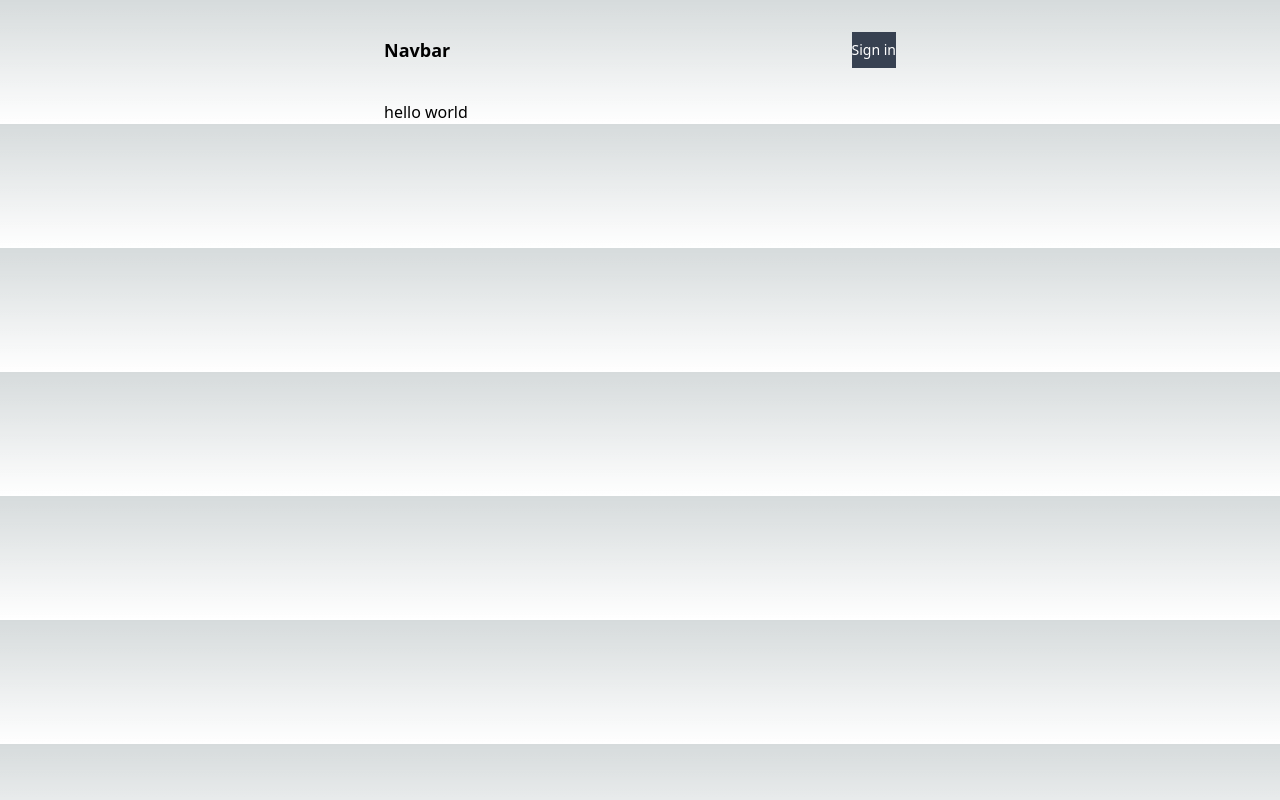
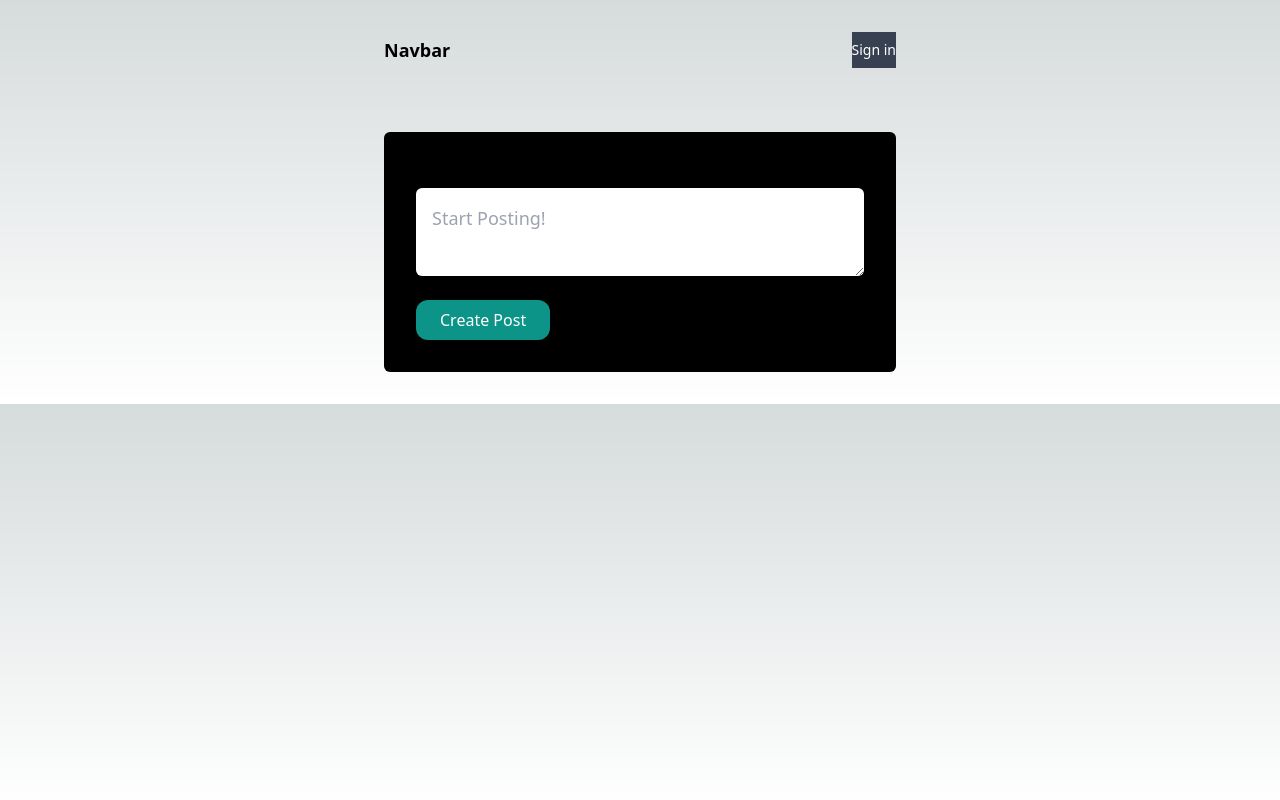
Before and after one commit to huiigary/simpleblog_nextjs, a Next.js app: page / in a window 1280 px wide. Built offline with nearby package versions, Linux system fonts and the light colour scheme; no server answers.

Commit message:
Added create post button. TODO:implement post functionality

```diff
--- /dev/null
+++ b/src/app/components/CreatePost.tsx
@@ -0,0 +1,37 @@
+'use client' // because adding posts will be client heavy
+import React from 'react'
+import { useState } from 'react'
+
+const CreatePost = () => {
+  const [title, setTitle] = useState('')
+  const [isDisabled, setIsDisabled] = useState(false)
+
+  return (
+    <form className='bg-black my-8 p-8 rounded-md'>
+      <div className='flex flex-col my-4'>
+        <textarea
+          className='p-4 text-lg rounded-md my-2'
+          onChange={(e) => setTitle(e.target.value)}
+          color='red'
+          name='title'
+          placeholder='Start Posting!'
+          content='the content'
+        ></textarea>
+      </div>
+
+      <div>
+        {/* todo: display the length of the post */}
+        {/* Create post button */}
+        <button
+          disabled={isDisabled}
+          className='bg-teal-600 text-white p-2 px-6 rounded-xl disabled:opacity-25'
+          type='submit'
+        >
+          Create Post
+        </button>
+      </div>
+    </form>
+  )
+}
+
+export default CreatePost
--- a/src/app/page.tsx
+++ b/src/app/page.tsx
@@ -1,5 +1,10 @@
 import Image from 'next/image'
+import CreatePost from './components/CreatePost'
 
 export default function Home() {
-  return <div> hello world </div>
+  return (
+    <div>
+      <CreatePost />
+    </div>
+  )
 }
```
